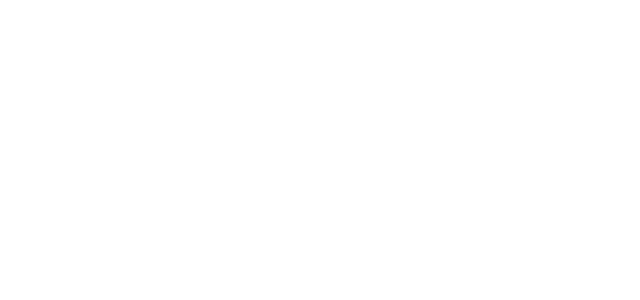
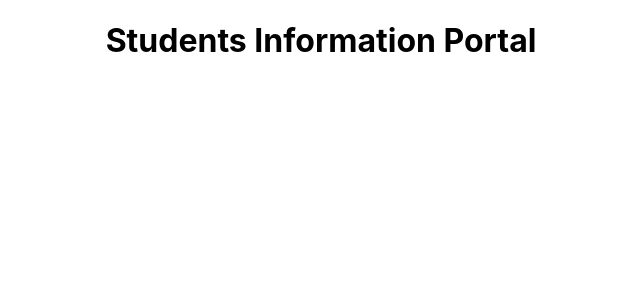
Before and after one commit to piyumalBhathiya/StudentInformationPortal, a React (Create React App) app in the folder myapp/: page / in a window 1280 px wide. Shown: the top 300 px of the page, without its empty margins (319-959 px from the left). Built offline with nearby package versions, Linux system fonts and the light colour scheme.

Commit message:
Base layout is created

```diff
--- a/myapp/src/App.js
+++ b/myapp/src/App.js
@@ -4,7 +4,19 @@ import Students from './Components/Students';
 
 function App() {
   return (
-    <Students/>
+    <div className="App">
+      <h1>Students Information Portal</h1>
+      <table>
+        <tbody>
+          <tr>
+            <td>
+
+            </td>
+          </tr>
+        </tbody>
+      </table>
+    </div>
+
   );
 }
 
```
